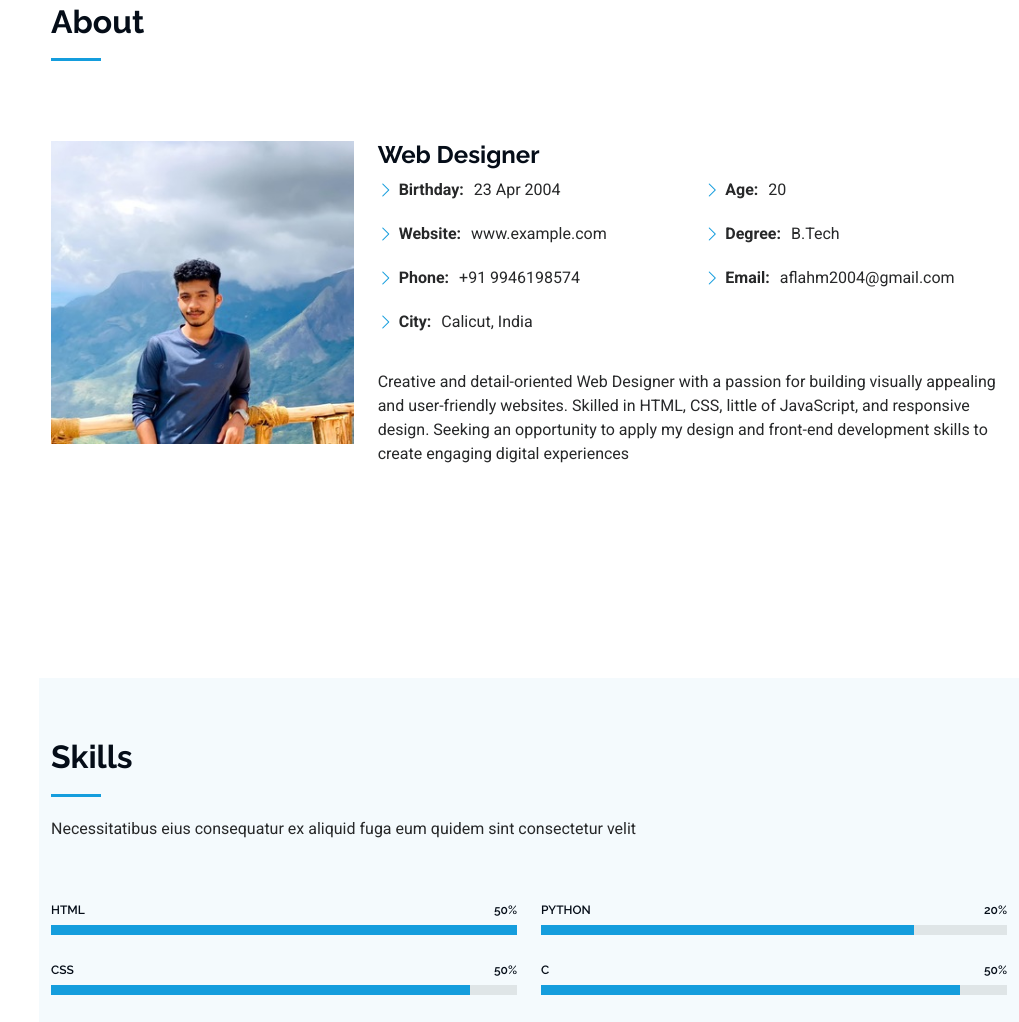
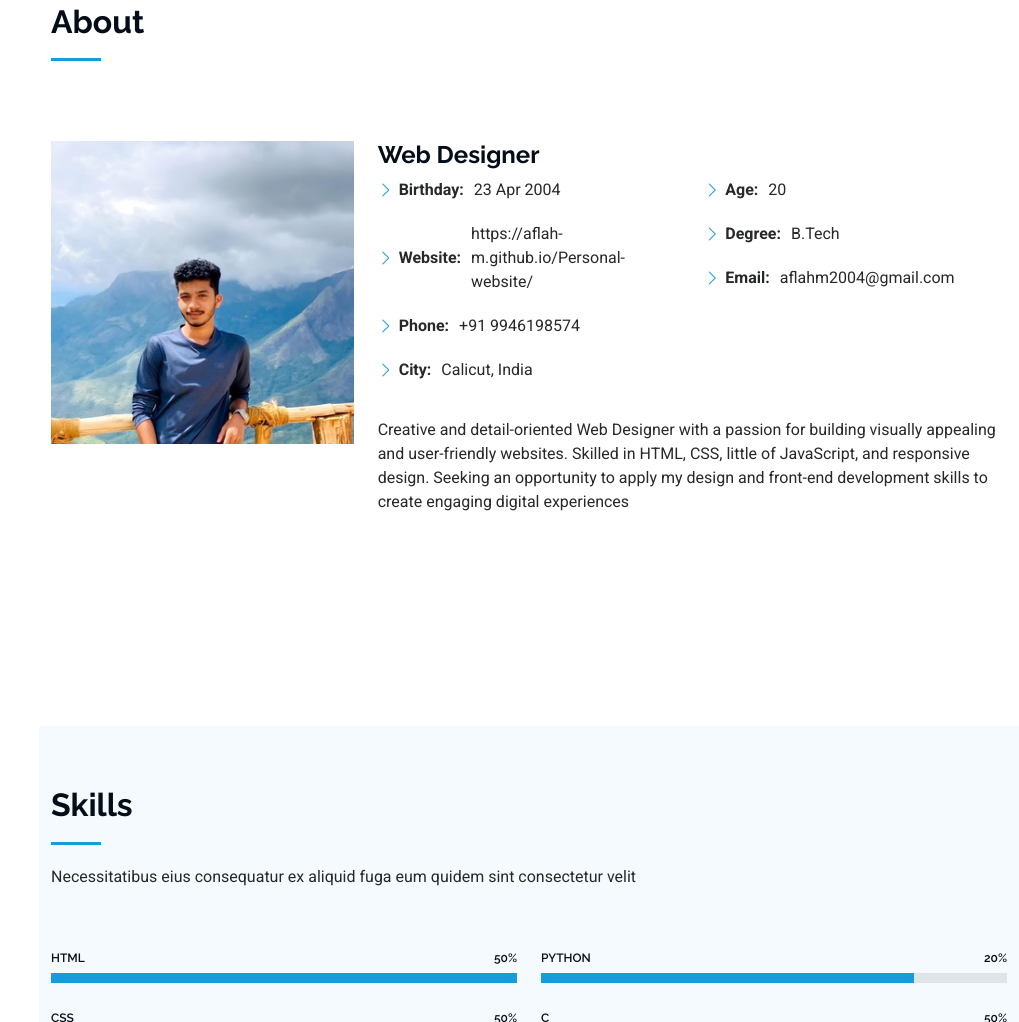
Before and after one commit to aflah-m/Personal-website, a plain HTML site: page index.html in a window 1280 px wide. Shown: the part 881-1903 px from the top of the page, without its empty margins (261-1280 px from the left). Drawn offline with Linux system fonts and the light colour scheme.

Commit message:
Update index.html

```diff
--- a/index.html
+++ b/index.html
@@ -111,7 +111,7 @@
               <div class="col-lg-6">
                 <ul>
                   <li><i class="bi bi-chevron-right"></i> <strong>Birthday:</strong> <span>23 Apr 2004</span></li>
-                  <li><i class="bi bi-chevron-right"></i> <strong>Website:</strong> <span>www.example.com</span></li>
+                  <li><i class="bi bi-chevron-right"></i> <strong>Website:</strong> <span>https://aflah-m.github.io/Personal-website/</span></li>
                   <li><i class="bi bi-chevron-right"></i> <strong>Phone:</strong> <span>+91 9946198574</span></li>
                   <li><i class="bi bi-chevron-right"></i> <strong>City:</strong> <span>Calicut, India</span></li>
                 </ul>
```
